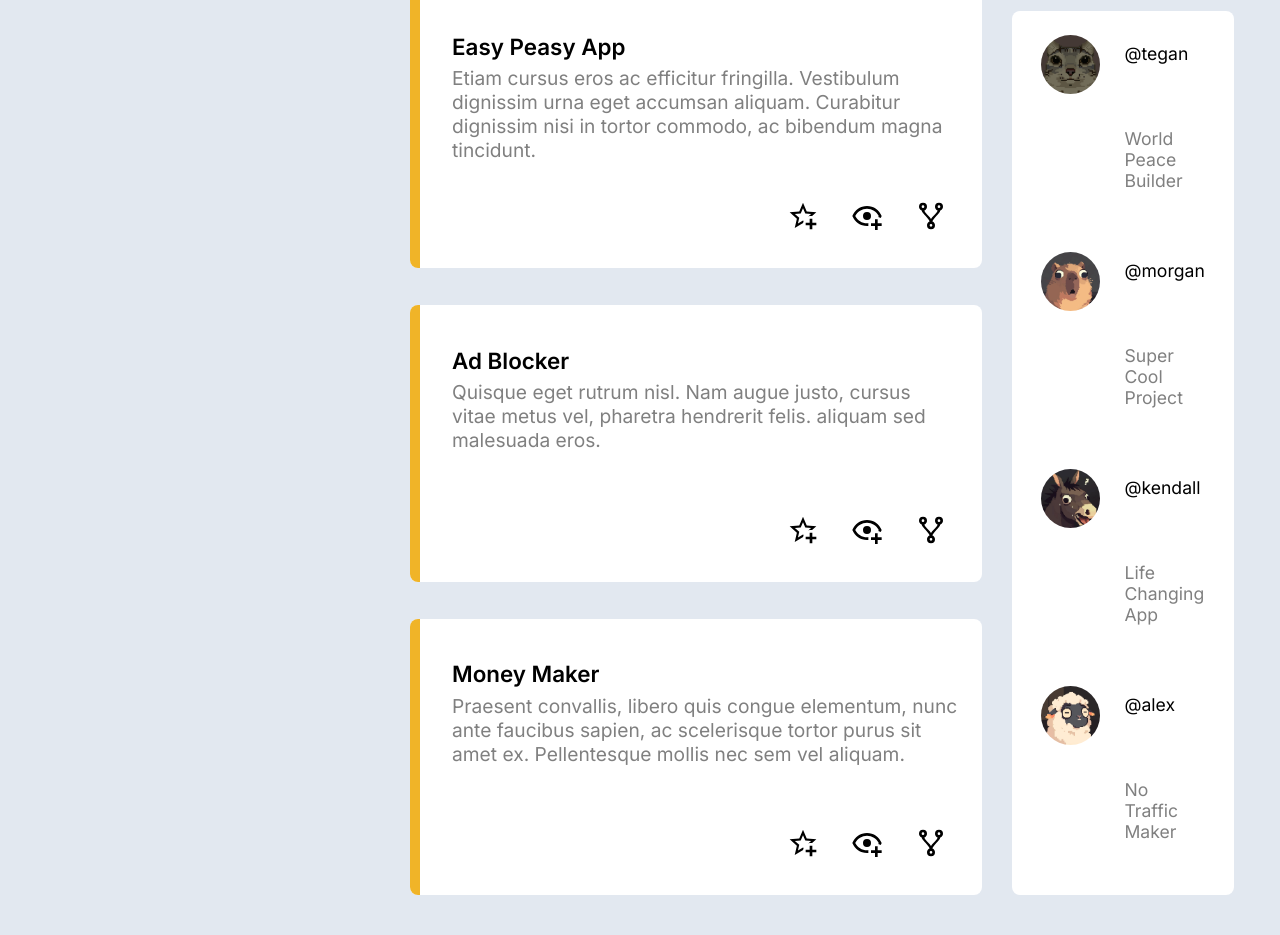
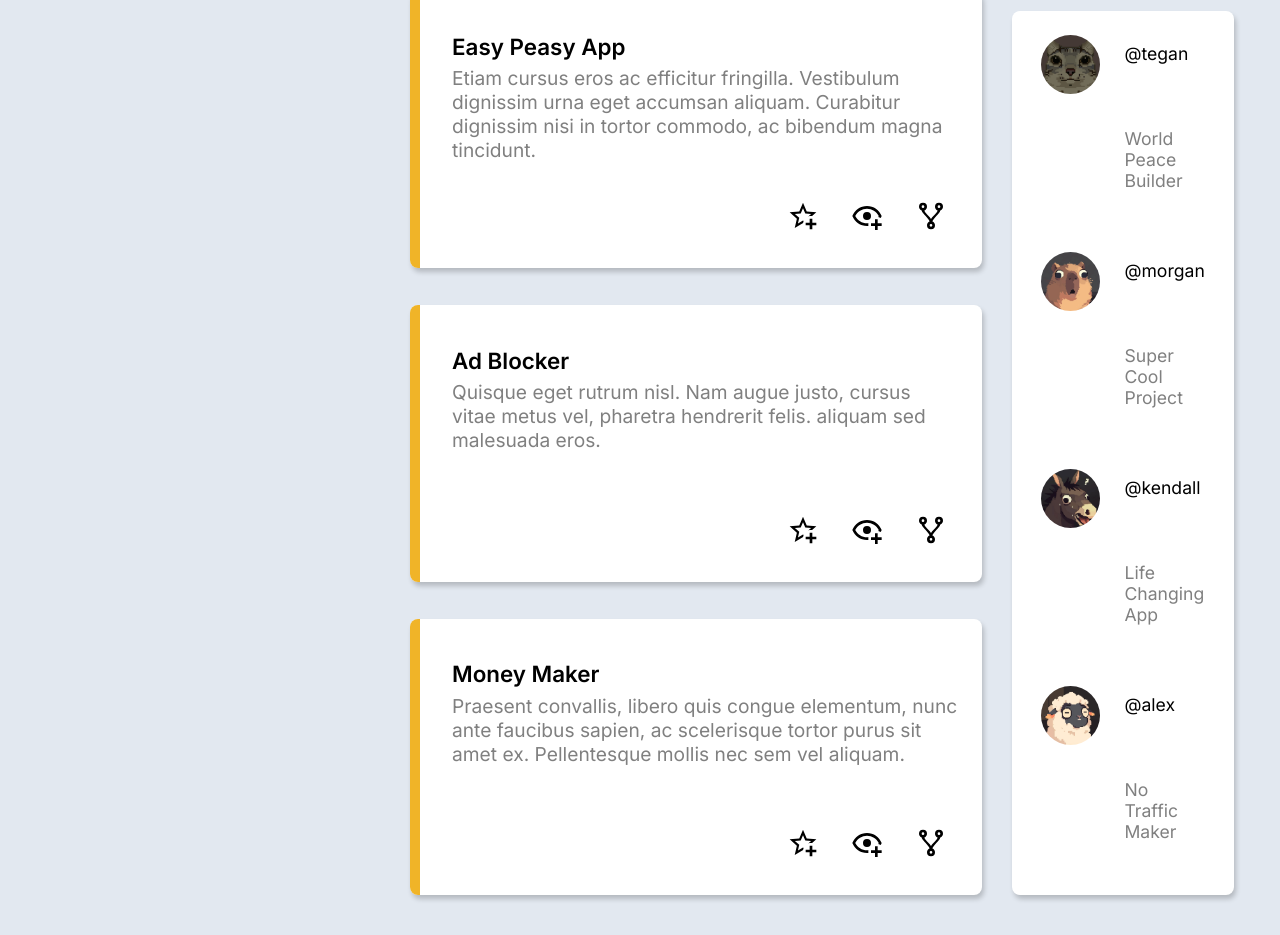
Before and after one commit to AJ-Tan/The-Odin-Project---Admin-Dashboard, a plain HTML site: page index.html in a window 1280 px wide. Shown: the part 1360-2295 px from the top of the page. Drawn offline with Linux system fonts and the light colour scheme.

Commit message:
Added shadows for the cards.

```diff
--- a/style.css
+++ b/style.css
@@ -277,6 +277,7 @@ h1 {
   width: 100%;
   background-color: hsl(0, 0%, 100%);
   overflow: hidden;
+  box-shadow: 2px 4px 5px 0px rgba(0,0,0,0.2);
 
   &::before {
     content: '';
@@ -331,6 +332,7 @@ aside {
   background-color: hsl(0, 0%, 100%);
   border-radius: 0.5rem;
   padding: 2.5rem 2rem;
+  box-shadow: 2px 4px 5px 0px rgba(0,0,0,0.2);
 }
 
 .announcement-item {
@@ -360,6 +362,7 @@ aside {
   background-color: hsl(0, 0%, 100%);
   border-radius: 0.5rem;
   padding: 1.5rem 1.8rem;
+  box-shadow: 2px 4px 5px 0px rgba(0,0,0,0.2);
 }
 
 .trending-item {
```
